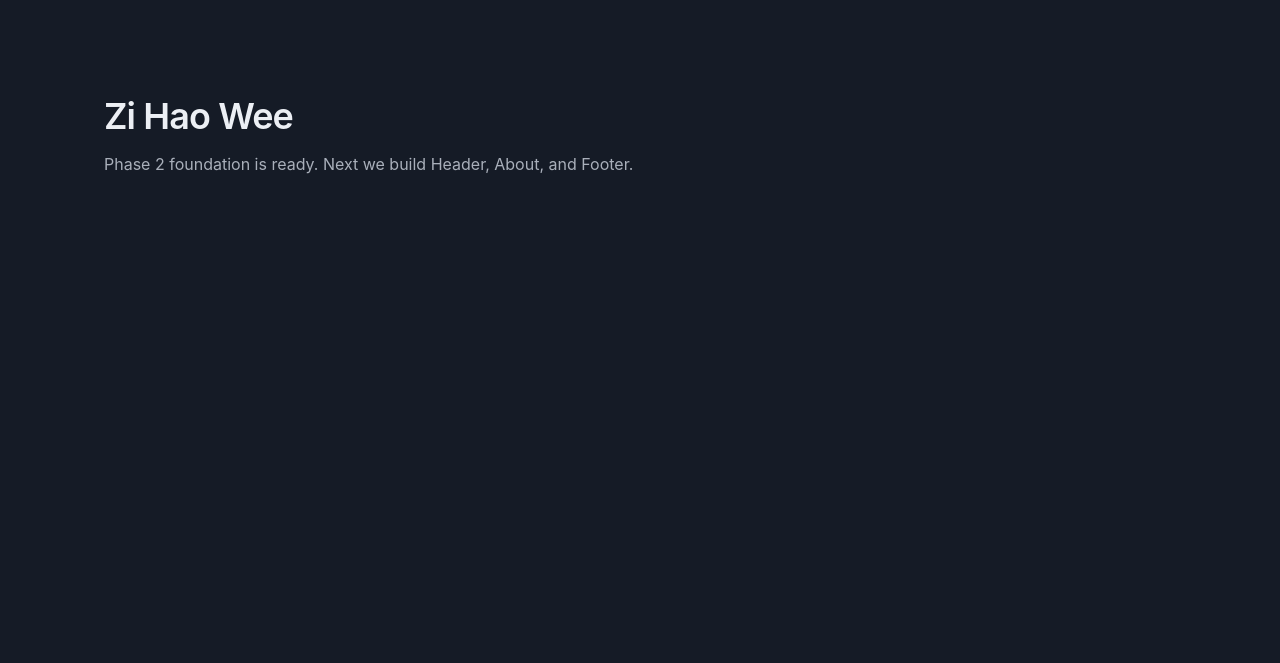
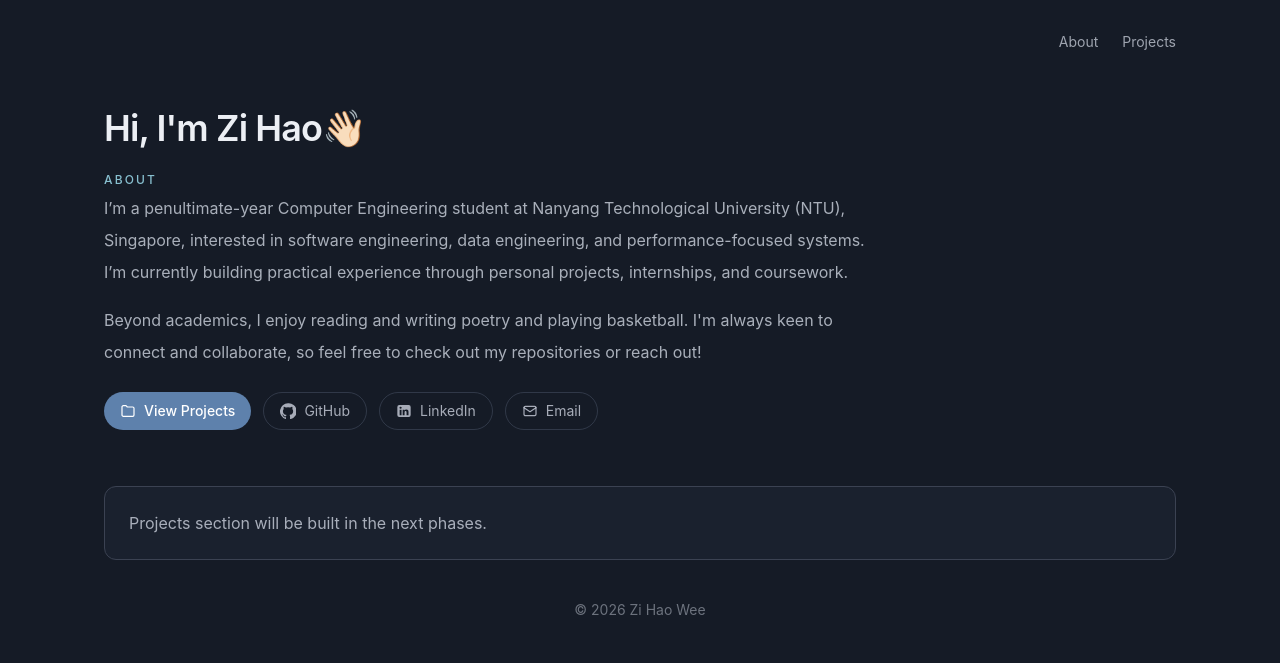
Before and after one commit to 27July/27july.github.io, an Astro site: page / in a window 1280 px wide. Built offline with nearby package versions, Linux system fonts and the light colour scheme; Astro itself is replaced by a stand-in of ours.

Commit message:
feat: header, footer, about

```diff
--- /dev/null
+++ b/src/components/About.astro
@@ -0,0 +1,92 @@
+<section id="about" class="mb-14 max-w-3xl">
+  <h1 class="text-3xl font-semibold tracking-tight sm:text-4xl">Hi, I'm Zi Hao👋🏻</h1>
+
+  <p class="mt-6 text-xs font-medium uppercase tracking-[0.18em] text-[#88C0D0]">About</p>
+
+  <p class="mt-1 text-base leading-8 text-[#D8DEE9]/76">
+    I’m a penultimate-year Computer Engineering student at Nanyang Technological University (NTU), Singapore, interested in software engineering, data engineering, and performance-focused systems. I’m currently building practical experience through personal projects, internships, and coursework.
+  </p>
+
+  <p class="mt-4 text-base leading-8 text-[#D8DEE9]/76">
+    Beyond academics, I enjoy reading and writing poetry and playing basketball. I'm always keen to connect and collaborate, so feel free to check out my repositories or reach out!
+  </p>
+
+  <div class="mt-6 flex flex-wrap gap-3">
+    <a
+      href="#projects"
+      class="inline-flex items-center gap-2 rounded-full bg-[#5E81AC] px-4 py-2 text-sm font-medium text-white transition hover:bg-[#81A1C1]"
+    >
+      <svg
+        xmlns="http://www.w3.org/2000/svg"
+        viewBox="0 0 24 24"
+        fill="none"
+        stroke="currentColor"
+        stroke-width="1.8"
+        stroke-linecap="round"
+        stroke-linejoin="round"
+        class="h-4 w-4"
+        aria-hidden="true"
+      >
+        <path d="M3 6a2 2 0 0 1 2-2h4l2 2h8a2 2 0 0 1 2 2v10a2 2 0 0 1-2 2H5a2 2 0 0 1-2-2z"></path>
+      </svg>
+      View Projects
+    </a>
+
+    <a
+      href="https://github.com/27july"
+      target="_blank"
+      rel="noreferrer"
+      class="inline-flex items-center gap-2 rounded-full border border-[#4C566A]/50 px-4 py-2 text-sm text-[#D8DEE9]/75 transition hover:border-[#88C0D0]/40 hover:text-[#88C0D0]"
+    >
+      <svg
+        xmlns="http://www.w3.org/2000/svg"
+        viewBox="0 0 24 24"
+        fill="currentColor"
+        class="h-4 w-4"
+        aria-hidden="true"
+      >
+        <path d="M12 .5a12 12 0 0 0-3.79 23.39c.6.1.82-.26.82-.58v-2.03c-3.34.73-4.04-1.41-4.04-1.41a3.2 3.2 0 0 0-1.34-1.76c-1.1-.75.08-.74.08-.74a2.53 2.53 0 0 1 1.85 1.24 2.58 2.58 0 0 0 3.52 1 2.58 2.58 0 0 1 .77-1.62c-2.67-.3-5.47-1.34-5.47-5.94a4.65 4.65 0 0 1 1.24-3.22 4.32 4.32 0 0 1 .12-3.18s1-.33 3.3 1.23a11.44 11.44 0 0 1 6 0c2.28-1.56 3.29-1.23 3.29-1.23a4.32 4.32 0 0 1 .12 3.18 4.64 4.64 0 0 1 1.24 3.22c0 4.62-2.8 5.64-5.48 5.93a2.89 2.89 0 0 1 .82 2.24v3.32c0 .32.22.69.83.58A12 12 0 0 0 12 .5Z"></path>
+      </svg>
+      GitHub
+    </a>
+
+    <a
+      href="https://www.linkedin.com/in/wee-zi-hao"
+      target="_blank"
+      rel="noreferrer"
+      class="inline-flex items-center gap-2 rounded-full border border-[#4C566A]/50 px-4 py-2 text-sm text-[#D8DEE9]/75 transition hover:border-[#88C0D0]/40 hover:text-[#88C0D0]"
+    >
+      <svg
+        xmlns="http://www.w3.org/2000/svg"
+        viewBox="0 0 24 24"
+        fill="currentColor"
+        class="h-4 w-4"
+        aria-hidden="true"
+      >
+        <path d="M19 3A2.99 2.99 0 0 1 22 6v12a2.99 2.99 0 0 1-3 3H5a2.99 2.99 0 0 1-3-3V6a2.99 2.99 0 0 1 3-3h14Zm-.25 15.5v-5.3a3.2 3.2 0 0 0-3.4-3.45 2.93 2.93 0 0 0-2.63 1.45v-1.24h-2.7v8.54h2.82v-4.23c0-1.12.21-2.2 1.6-2.2 1.37 0 1.39 1.27 1.39 2.27v4.16h2.92ZM6.88 8.72a1.64 1.64 0 1 0 0-3.28 1.64 1.64 0 0 0 0 3.28Zm1.41 9.78V9.96H5.47v8.54h2.82Z"></path>
+      </svg>
+      LinkedIn
+    </a>
+
+    <a
+      href="mailto:weezihao@gmail.com"
+      class="inline-flex items-center gap-2 rounded-full border border-[#4C566A]/50 px-4 py-2 text-sm text-[#D8DEE9]/75 transition hover:border-[#88C0D0]/40 hover:text-[#88C0D0]"
+    >
+      <svg
+        xmlns="http://www.w3.org/2000/svg"
+        viewBox="0 0 24 24"
+        fill="none"
+        stroke="currentColor"
+        stroke-width="1.8"
+        stroke-linecap="round"
+        stroke-linejoin="round"
+        class="h-4 w-4"
+        aria-hidden="true"
+      >
+        <rect x="3" y="5" width="18" height="14" rx="2"></rect>
+        <path d="m3 7 9 6 9-6"></path>
+      </svg>
+      Email
+    </a>
+  </div>
+</section>
--- /dev/null
+++ b/src/components/Footer.astro
@@ -0,0 +1,3 @@
+<footer class="py-10 text-center text-sm text-[#D8DEE9]/45">
+  &copy; 2026 Zi Hao Wee
+</footer>
--- /dev/null
+++ b/src/components/Header.astro
@@ -0,0 +1,6 @@
+<header class="mb-14 flex justify-end">
+  <nav class="flex items-center gap-6 text-sm text-[#D8DEE9]/70">
+    <a class="hover:text-[#88C0D0]" href="#about">About</a>
+    <a class="hover:text-[#88C0D0]" href="#projects">Projects</a>
+  </nav>
+</header>
--- a/src/pages/index.astro
+++ b/src/pages/index.astro
@@ -1,12 +1,15 @@
 ---
 import BaseLayout from "../layouts/BaseLayout.astro";
+import Header from "../components/Header.astro";
+import About from "../components/About.astro";
+import Footer from "../components/Footer.astro";
 ---
 
 <BaseLayout title="Zi Hao Wee">
-  <section class="py-16">
-    <h1 class="text-3xl font-semibold tracking-tight sm:text-4xl">Zi Hao Wee</h1>
-    <p class="mt-4 text-[#D8DEE9]/76">
-      Phase 2 foundation is ready. Next we build Header, About, and Footer.
-    </p>
+  <Header />
+  <About />
+  <section id="projects" class="rounded-xl border border-[#3B4252] bg-[#202838]/45 p-6 text-[#D8DEE9]/75">
+    Projects section will be built in the next phases.
   </section>
+  <Footer />
 </BaseLayout>
```
